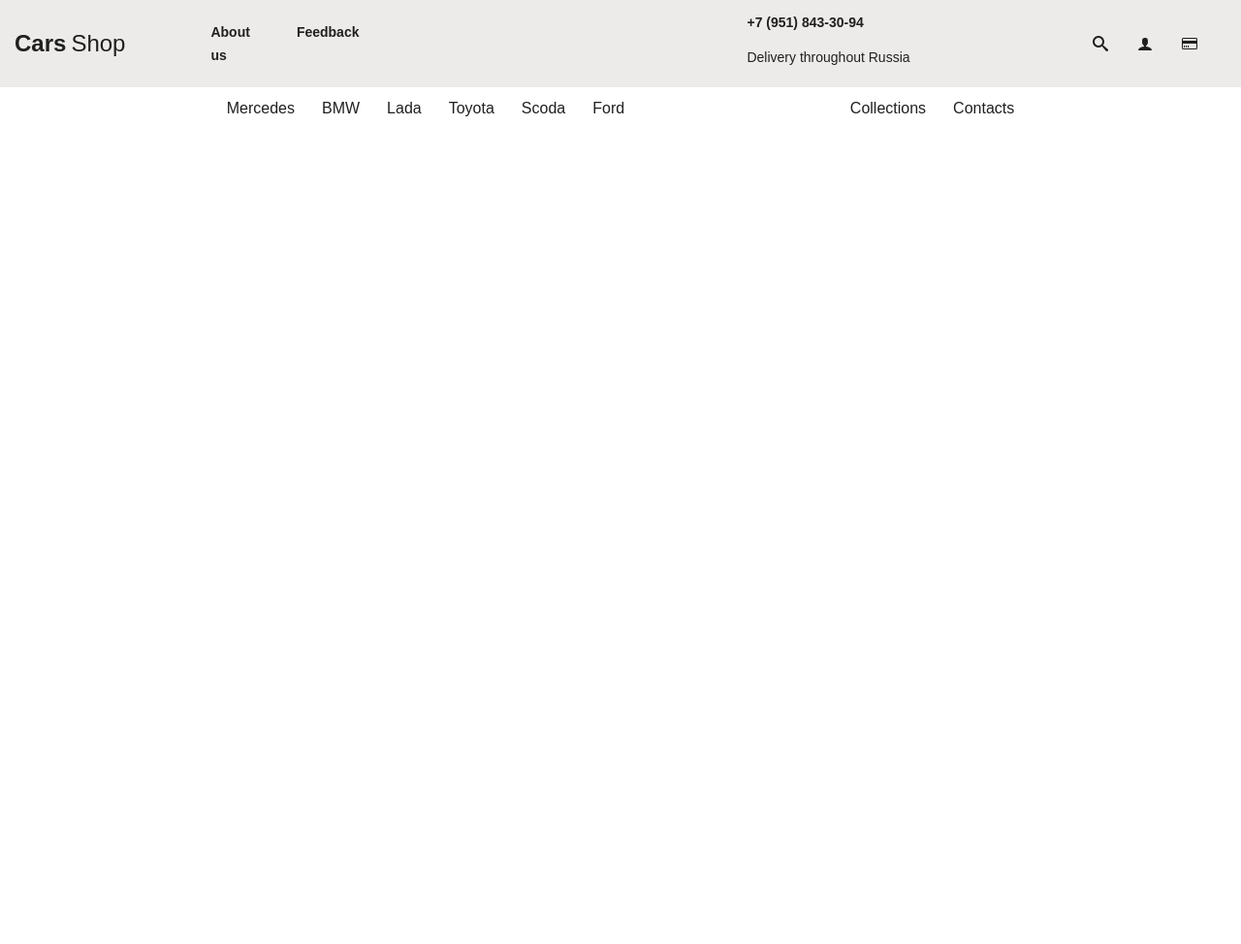
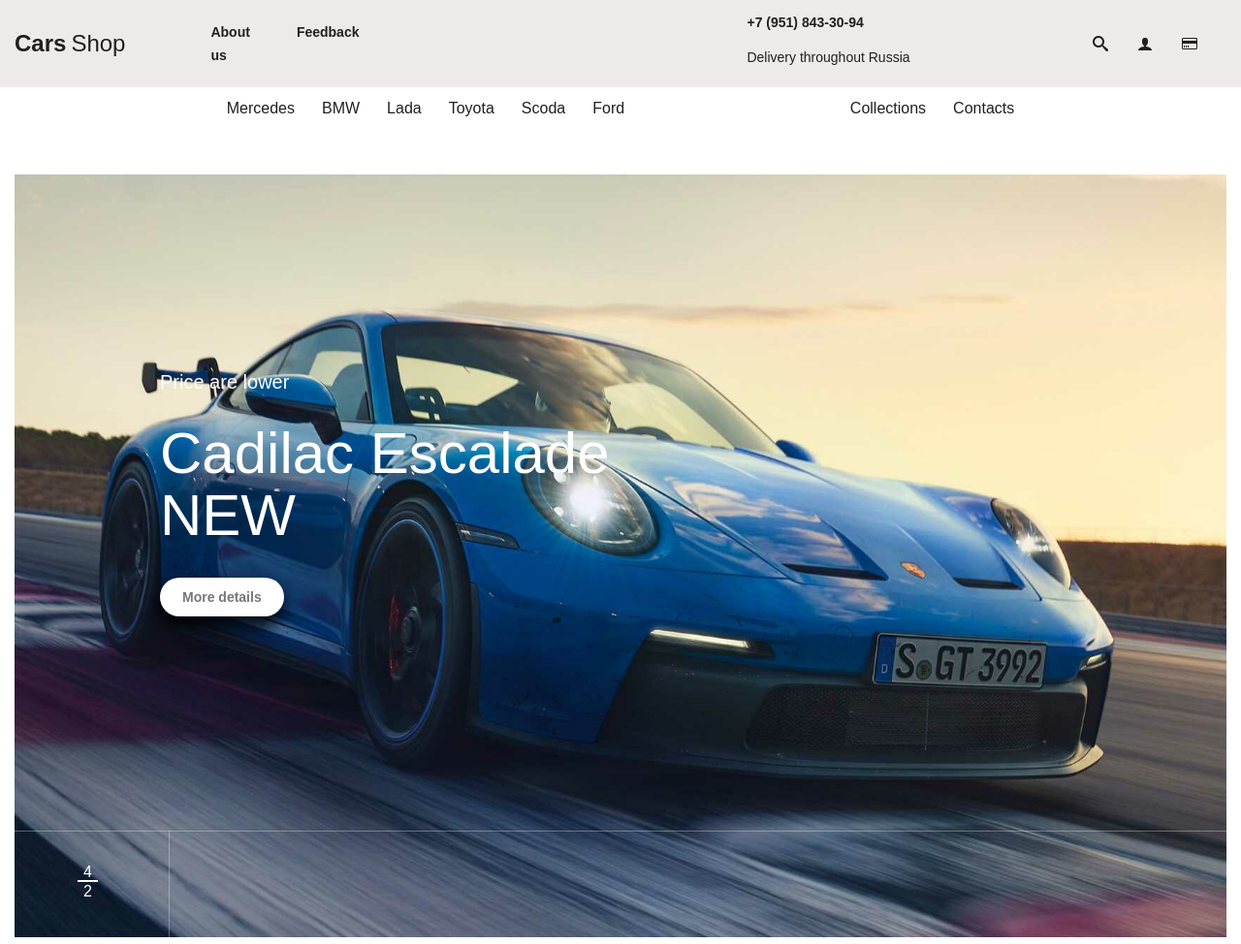
Before and after one commit to dageron20/my-web-project, a website: page app/index.html in a window 1280 px wide. Shown: the whole page at 97% size. Before the commit the page ends 800 px from the top, so only its background shows below. Drawn offline with nearby package versions, Linux system fonts and the light colour scheme.

Commit message:
add slider

```diff
--- a/app/index.html
+++ b/app/index.html
@@ -284,6 +284,72 @@
         </div>
       </section>
 
+      <section class="slider">
+        <div class="container">
+          <div class="slider__inner">
+
+            <div class="slider__item">
+              <div class="slider__item-img img" style="background-image: url(images/slide-1.jpg);"></div>
+              <div class="slider__item-info">
+                <div class="slider__suptitle">Price are lower</div>
+                <div class="slider__title">Cadilac Escalade NEW</div>
+                <a class="slider__btn" href="#">More details</a>
+              </div>
+              <div class="slider__item-dots">
+                <div class="slider__item-dots--left">
+                  <div class="slider__item-dots__total">4</div>
+                </div>
+              </div>
+            </div>
+
+            <div class="slider__item">
+              <div class="slider__item-img img" style="background-image: url(images/slide-2.jpg);"></div>
+              <div class="slider__item-info">
+                <div class="slider__suptitle">Price are lower</div>
+                <div class="slider__title">Cadilac Escalade NEW</div>
+                <a class="slider__btn" href="#">More details</a>
+              </div>
+              <div class="slider__item-dots">
+                <div class="slider__item-dots--left">
+                  <div class="slider__item-dots__total">4</div>
+                </div>
+              </div>
+            </div>
+
+            <div class="slider__item">
+              <div class="slider__item-img img" style="background-image: url(images/slide-3.jpg);"></div>
+              <div class="slider__item-info">
+                <div class="slider__suptitle">Price are lower</div>
+                <div class="slider__title">Porche panamera 911</div>
+                <a class="slider__btn" href="#">More details</a>
+              </div>
+              <div class="slider__item-dots">
+                <div class="slider__item-dots--left">
+                  <div class="slider__item-dots__total">4</div>
+                </div>
+              </div>
+            </div>
+
+            <div class="slider__item">
+              <div class="slider__item-img img" style="background-image: url(images/slide-4.jpg);"></div>
+              <div class="slider__item-info">
+                <div class="slider__suptitle">Price are lower</div>
+                <div class="slider__title">Lada granta</div>
+                <a class="slider__btn" href="#">More details</a>
+              </div>
+              <div class="slider__item-dots">
+                <div class="slider__item-dots--left">
+                  <div class="slider__item-dots__total">4</div>
+                </div>
+              </div>
+            </div>
+
+          </div>
+        </div>
+      </section>
+
+
+
     </div>
     <footer class="footer"></footer>
   </div>
--- a/app/js/main.js
+++ b/app/js/main.js
@@ -17,4 +17,13 @@ $(function() {
         const header = document.querySelector('.header__top-inner');
         header.classList.toggle("sticky", window.scrollY > 0)
     })
+
+    // Slider
+    $('.slider__inner').slick({
+        dots: true,
+        arrows: false,
+        slidesToShow: 1,
+        slidesToScroll: 1,
+        autoplay: true
+    });
 });
--- a/app/scss/style.scss
+++ b/app/scss/style.scss
@@ -250,3 +250,120 @@
     height: 120px;
 }
 //end categories
+
+//start slider
+.slider {
+    &__item {
+        max-width: 1760px;
+        width: 100%;
+        position: relative;
+
+        &-img {
+            min-height: 787px;
+            background-repeat: no-repeat;
+            background-position: center;
+            background-size: cover;
+            display: block;
+        }
+
+        &-info {
+            width: 480px;
+            position: absolute;
+            top: 200px;
+            left: 150px;
+        }
+
+
+
+        &-dots {
+            position: absolute;
+            bottom: 0;
+            left: 0;
+            width: 100%;
+            height: 110px;
+            align-items: center;
+            border-top: 1px solid hsl(0, 0%, 100%, 0.3);
+            display: flex;
+            padding-left: 12.5vw;
+        }
+
+        &-dots--left {
+            position: absolute;
+            bottom: 0;
+            left: 0;
+            max-width: 160px;
+            width: 100%;
+            height: 110px;
+            border-right: 1px solid hsl(0, 0%, 100%, 0.3);
+        }
+
+        &-dots__total {
+            position: absolute;
+            color: $white;
+            bottom: 55px;
+            left: 71px;
+        }
+
+    }
+    &__suptitle {
+        color: $white;
+        font-size: 20px;
+        line-height: 28px;
+        margin-bottom: 28px;
+    }
+    &__title {
+        color: $white;
+        font-size: 60px;
+        line-height: 64px;
+        margin-bottom: 32px;
+    }
+
+    &__btn {
+        display: inline-block;
+        padding: 11.5px 23px;
+        @include f600;
+        font-size: 14px;
+        line-height: 1.215;
+        color: $hoverText;
+        background-color: $white;
+        box-shadow: 0 10px 20px rgba(0, 0, 0, 100);
+        border-radius: 20px;
+        cursor: pointer;
+        transition: all 0.3s;
+    }
+    &__btn:hover {
+        background-color: transparent;
+        color: $white;
+        text-shadow: 1px 1px rgba(0, 0, 0, 10);
+    }
+}
+
+.slick-dots {
+    position: absolute;
+    bottom: 42px;
+    left: 65px;
+
+    & li {
+        display: none;
+    }
+    & .slick-active {
+        display: block;
+        position: relative;
+    }
+    & .slick-active::before {
+        content: '';
+        position: absolute;
+        bottom: -3;
+        left: 0;
+        height: 2px;
+        width: 100%;
+        background-color: $white;
+    }
+    & li button {
+        border: none;
+        background-color: transparent;
+        color: $white;
+        font-size: 16px;
+    }
+}
+//end slider
```
Also changed, not shown: app/css/style.min.css, app/images/slide-1.jpg (added), app/images/slide-2.jpg (added), app/images/slide-3.jpg (added), app/images/slide-4.jpg (added), app/scss/style.css (deleted), 1 other file.
